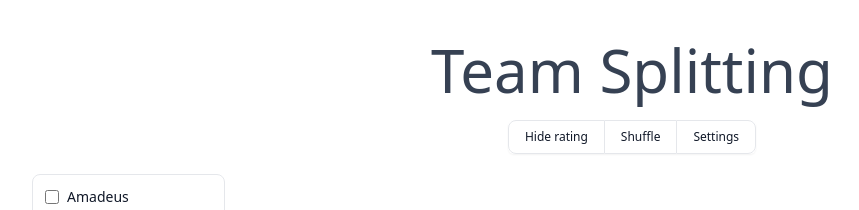
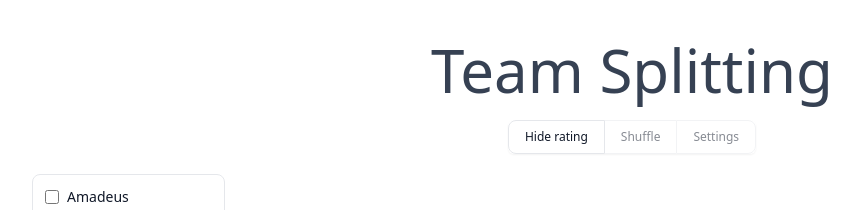
Before and after one commit to davialves1/team-splitting, a React (Vite) app: page / in a window 1280 px wide. Shown: the top 210 px of the page, without its empty margins (8-867 px from the left). Built offline with nearby package versions, Linux system fonts and the light colour scheme.

Commit message:
fix issues

```diff
--- a/src/App.tsx
+++ b/src/App.tsx
@@ -4,12 +4,18 @@ import ActionBar from "./components/ActionBar";
 import { PlayersList } from "./components/PlayersList";
 import TeamList from "./components/TeamsList";
 import type { Team } from "./models/Models";
+import Alert from "./components/Alert";
 
 function App() {
-  const [teams, setTeams] = useState<Team[]>([
-    // { id: 1, color: "White", players: [], rating: 0 },
-    // { id: 2, color: "Black", players: [], rating: 0 },
-  ]);
+  const [teams, setTeams] = useState<Team[]>([]);
+
+  const [showRating, setShowRating] = useState(true);
+
+  const playersCount = teams
+    .map((team) => team.players.length)
+    .reduce((a, b) => a + b, 0);
+
+  const notEnoughPlayers = playersCount > 1 && playersCount < 10;
 
   return (
     <div className="w-full h-dvh justify-center items-center overflow-auto dark:bg-gray-800">
@@ -17,7 +23,8 @@ function App() {
         <h1 className="text-6xl text-gray-700 dark:text-gray-100 mb-5">
           Team Splitting
         </h1>
-        <ActionBar />
+        {notEnoughPlayers && <Alert text="Not enough players!" />}
+        <ActionBar setShowRating={setShowRating} showRating={showRating} />
         <div className="grid grid-cols-12 gap-2 w-full">
           <div className="col-span-5 lg:col-span-2">
             <PlayersList setTeams={setTeams} />
@@ -25,7 +32,7 @@ function App() {
           <div className="col-span-7 lg:col-span-10">
             <div className="flex flex-row flex-wrap lg:flex-nowrap gap-2 justify-start items-start">
               {teams.map((team, i) => (
-                <TeamList key={i} team={team} />
+                <TeamList showRating={showRating} key={i} team={team} />
               ))}
             </div>
           </div>
--- a/src/components/ActionBar.tsx
+++ b/src/components/ActionBar.tsx
@@ -1,21 +1,30 @@
-export const ActionBar = () => {
+export const ActionBar = ({
+  showRating,
+  setShowRating,
+}: {
+  showRating: boolean;
+  setShowRating: React.Dispatch<React.SetStateAction<boolean>>;
+}) => {
   return (
     <div className="inline-flex rounded-md shadow-xs mb-5" role="group">
       <button
         type="button"
+        onClick={() => setShowRating(!showRating)}
         className="px-4 cursor-pointer py-2 text-xs font-medium text-gray-900 bg-white border border-gray-200 rounded-s-lg hover:bg-gray-100 hover:text-blue-700 focus:z-10 focus:ring-2 focus:ring-blue-700 focus:text-blue-700 dark:bg-gray-800 dark:border-gray-700 dark:text-white dark:hover:text-white dark:hover:bg-gray-700 dark:focus:ring-blue-500 dark:focus:text-white"
       >
-        Hide rating
+        {showRating ? "Hide" : "Show"} rating
       </button>
       <button
         type="button"
-        className="px-4 cursor-pointer py-2 text-xs font-medium text-gray-900 bg-white border-t border-b border-gray-200 hover:bg-gray-100 hover:text-blue-700 focus:z-10 focus:ring-2 focus:ring-blue-700 focus:text-blue-700 dark:bg-gray-800 dark:border-gray-700 dark:text-white dark:hover:text-white dark:hover:bg-gray-700 dark:focus:ring-blue-500 dark:focus:text-white"
+        disabled
+        className="px-4 opacity-50 py-2 text-xs font-medium text-gray-900 bg-white border-t border-b border-gray-200 hover:bg-gray-100 hover:text-blue-700 focus:z-10 focus:ring-2 focus:ring-blue-700 focus:text-blue-700 dark:bg-gray-800 dark:border-gray-700 dark:text-white dark:hover:text-white dark:hover:bg-gray-700 dark:focus:ring-blue-500 dark:focus:text-white"
       >
         Shuffle
       </button>
       <button
+        disabled
         type="button"
-        className="px-4 cursor-pointer py-2 text-xs font-medium text-gray-900 bg-white border border-gray-200 rounded-e-lg hover:bg-gray-100 hover:text-blue-700 focus:z-10 focus:ring-2 focus:ring-blue-700 focus:text-blue-700 dark:bg-gray-800 dark:border-gray-700 dark:text-white dark:hover:text-white dark:hover:bg-gray-700 dark:focus:ring-blue-500 dark:focus:text-white"
+        className="px-4 opacity-50 py-2 text-xs font-medium text-gray-900 bg-white border border-gray-200 rounded-e-lg hover:bg-gray-100 hover:text-blue-700 focus:z-10 focus:ring-2 focus:ring-blue-700 focus:text-blue-700 dark:bg-gray-800 dark:border-gray-700 dark:text-white dark:hover:text-white dark:hover:bg-gray-700 dark:focus:ring-blue-500 dark:focus:text-white"
       >
         Settings
       </button>
--- a/src/components/Alert.tsx
+++ b/src/components/Alert.tsx
@@ -1,5 +1,6 @@
 export const Alert = ({ text }: { text: string }) => {
   return (
+    <div className="fixed bottom-2">
       <div
         className="flex items-center p-4 mb-4 text-sm text-yellow-800 border border-yellow-300 rounded-lg bg-yellow-50 dark:bg-gray-800 dark:text-yellow-300 dark:border-yellow-800"
         role="alert"
@@ -18,6 +19,7 @@ export const Alert = ({ text }: { text: string }) => {
           <span className="font-medium">Warning alert!</span> {text}
         </div>
       </div>
+    </div>
   );
 };
 
--- a/src/components/PlayersList.tsx
+++ b/src/components/PlayersList.tsx
@@ -29,6 +29,16 @@ export const PlayersList = ({
     { name: "Muheeb", rating: 4 },
     { name: "Tibo", rating: 4 },
     { name: "Lasse", rating: 4 },
+    { name: "Yaser", rating: 3 },
+    { name: "Piotr", rating: 3 },
+    { name: "Ilyasse", rating: 3 },
+    { name: "Helmi", rating: 3 },
+    { name: "Jelle", rating: 3 },
+    { name: "Mo", rating: 3 },
+    { name: "Robin", rating: 3 },
+    { name: "Mohammad", rating: 3 },
+    { name: "Ivan", rating: 3 },
+    { name: "Ivan", rating: 3 },
   ];
 
   const onAddPlayer = (player: Player) => {
--- a/src/components/TeamsList.tsx
+++ b/src/components/TeamsList.tsx
@@ -1,6 +1,12 @@
 import type { Player, Team } from "../models/Models";
 
-export const TeamList = ({ team }: { team: Team }) => {
+export const TeamList = ({
+  team,
+  showRating,
+}: {
+  team: Team;
+  showRating: boolean;
+}) => {
   return (
     <>
       <div className="w-full max-w-md p-4 bg-white border border-gray-200 rounded-lg shadow-sm sm:p-8 dark:bg-gray-800 dark:border-gray-700">
@@ -15,15 +21,21 @@ export const TeamList = ({ team }: { team: Team }) => {
             className="divide-y divide-gray-200 dark:divide-gray-700"
           >
             {team.players.length === 0 && (
-              <div className="opacity-50 text-xs dark:text-white">
+              <li className="opacity-50 text-xs dark:text-white">
                 No player selected
-              </div>
+              </li>
             )}
             {team.players.length > 0 &&
               team.players.map((player) => (
-                <PlayerItem player={player} key={player.name} />
+                <PlayerItem
+                  showRating={showRating}
+                  player={player}
+                  key={player.name}
+                />
               ))}
-            {team.players.length > 0 && <PlayerSum players={team.players} />}
+            {team.players.length > 0 && (
+              <PlayerSum showRating={showRating} players={team.players} />
+            )}
           </ul>
         </div>
       </div>
@@ -31,7 +43,13 @@ export const TeamList = ({ team }: { team: Team }) => {
   );
 };
 
-export const PlayerItem = ({ player }: { player: Player }) => {
+export const PlayerItem = ({
+  player,
+  showRating,
+}: {
+  player: Player;
+  showRating: boolean;
+}) => {
   return (
     <li className="py-3 sm:py-4 text-left">
       <div className="flex items-center">
@@ -50,15 +68,23 @@ export const PlayerItem = ({ player }: { player: Player }) => {
             email@windster.com
           </p>
         </div>
-        <div className="inline-flex items-center text-base font-semibold text-gray-900 dark:text-white">
-          {player.rating}
+        <div
+          className={`inline-flex items-center text-base font-semibold text-gray-900 dark:text-white`}
+        >
+          {showRating && player.rating}
         </div>
       </div>
     </li>
   );
 };
 
-export const PlayerSum = ({ players }: { players: Player[] }) => {
+export const PlayerSum = ({
+  players,
+  showRating,
+}: {
+  players: Player[];
+  showRating: boolean;
+}) => {
   const average = players.reduce((a, b) => a + b.rating / players.length, 0);
   return (
     <li className="pt-3 sm:pt-4 mt-5">
@@ -72,10 +98,11 @@ export const PlayerSum = ({ players }: { players: Player[] }) => {
             Average team score
           </p>
         </div>
+
         <div className="inline-flex items-center text-base font-semibold text-gray-900 dark:text-white">
           {players.length}
           <br />
-          {average.toLocaleString().slice(0, 3)}
+          {showRating && average.toLocaleString().slice(0, 3)}
         </div>
       </div>
     </li>
```
Lines whose indentation alone changed are shown as unchanged.
